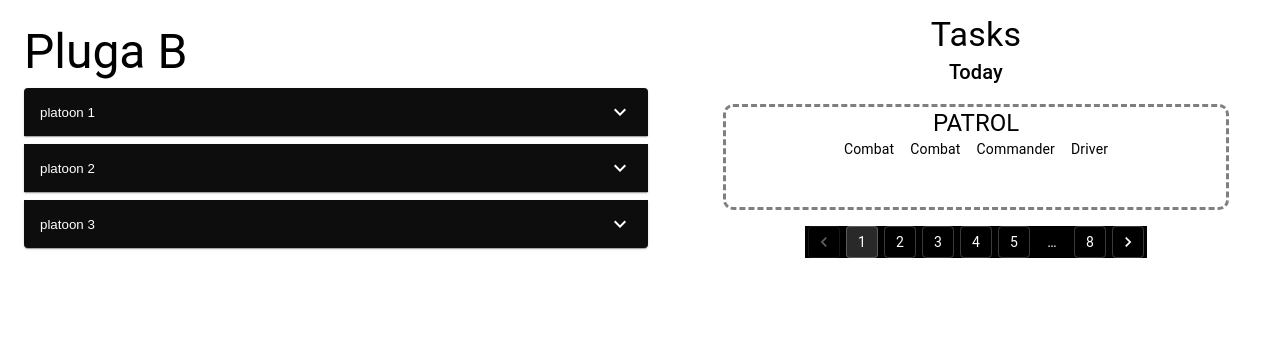
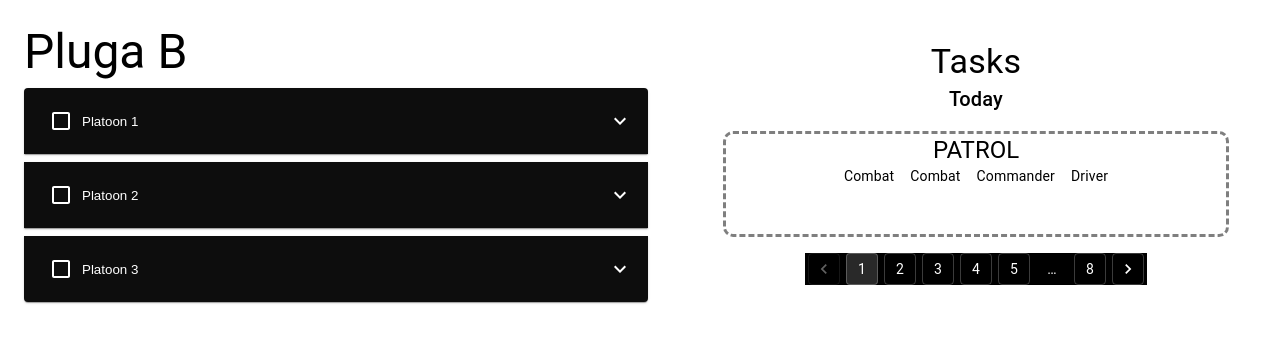
Before and after one commit to BlobDylan/Shavtzak, a React (Vite) app: page / in a window 1280 px wide. Shown: the top 342 px of the page. Built offline with nearby package versions, Linux system fonts and the light colour scheme.

Commit message:
dates messed up but kinda working

```diff
--- a/src/Componenets/left-pane-container/platoon-component/Platoon.tsx
+++ b/src/Componenets/left-pane-container/platoon-component/Platoon.tsx
@@ -37,8 +37,10 @@ function Platoon({ platoonNum }: { platoonNum: number }) {
           expandIcon={<ExpandMoreIcon />}
           aria-controls="panel3-content"
           id="panel3-header"
+          sx={{ display: "flex", flexDirection:"row", alignItems: "center", justifyContent: "space-between" }}
         >
-          {`platoon ${platoonNum}`}
+          <Checkbox color="primary.main" />
+          <div style={{ alignSelf: "center" }}>{`Platoon ${platoonNum}`}</div>
         </AccordionSummary>
         <AccordionDetails sx={{padding: "6px 60px 6px 20px"}}>
           <Stack spacing={1} sx={{ width: "100%" }}>
--- a/src/Componenets/left-pane-container/soldier-component/Soldier.component.tsx
+++ b/src/Componenets/left-pane-container/soldier-component/Soldier.component.tsx
@@ -1,45 +1,10 @@
-// import {
-//     Typography,
-//     Box,
-//     IconButton,
-// } from "@mui/material";
-
-// import DeleteIcon from '@mui/icons-material/Delete';
-// import { Soldier } from "../../shared/Soldier.model";
-// import { SoldierRole } from "../../shared/SoldierRole.enum";
-// import { CompanyContextType, useCompanyContext } from "../../../contexts/Company.ctx";
-
-
-// function SoldierViewComponent(props:{soldier: Soldier}) {
-//     const companyContext = useCompanyContext() as CompanyContextType;
-
-//     return (
-//         // make the box display flex horizontally and align items to edges
-//         // add a round border to the box with rounded corners in white color
-//         <Box display="flex" flexDirection="row" alignItems="center" justifyContent="space-between" sx={{borderRadius: "10px", border: "1px solid white", padding: "0.5rem"}}>
-//             <div>
-//                 <Typography variant="body1">{props.soldier.name}</Typography>
-//                 <Typography variant="body2">{prettyPrintRoles(props.soldier.roles)}</Typography>
-//             </div>
-//             <IconButton onClick={() => companyContext.deleteSoldier(props.soldier)}>
-//                 <DeleteIcon />
-//             </IconButton>
-//         </Box>
-//     );
-// }
-
-// const prettyPrintRoles = (roles: SoldierRole[]) => {
-//     return roles.map((role) => role).join(" - ");
-// }
-
-// export default SoldierViewComponent;
-
 import { useDrag } from 'react-dnd'
 
 import {
     Typography,
     Box,
     IconButton,
+    Checkbox,
 } from "@mui/material";
 
 import DeleteIcon from '@mui/icons-material/Delete';
@@ -48,18 +13,13 @@ import { SoldierRole } from "../../shared/SoldierRole.enum";
 import { CompanyContextType, useCompanyContext } from "../../../contexts/Company.ctx";
 import { ItemTypes } from '../../task-components/DroppableTaskExample';
 
-
-const style = {
-    display: 'inline-block',
-    cursor: 'move',
-}
-
 function SoldierViewComponent(props:{soldier: Soldier}) {
     const [, drag] = useDrag(() => ({ type: ItemTypes.SOLDIER, item: props.soldier }))
     const companyContext = useCompanyContext() as CompanyContextType;
 
     return (
         <Box ref={drag} width={"100%"} display="flex" flexDirection="row" alignItems="center" justifyContent="space-between" sx={{borderRadius: "10px", border: "1px solid white", padding: "0.5rem"}}>
+            <Checkbox color="primary.main"/>
             <div>
                 <Typography variant="body1">{props.soldier.name}</Typography>
                 <Typography variant="body2">{prettyPrintRoles(props.soldier.roles)}</Typography>
--- a/src/Componenets/task-components/Tasks.tsx
+++ b/src/Componenets/task-components/Tasks.tsx
@@ -18,7 +18,10 @@ function Tasks() {
     } else if (value === 3) {
       setCurrentDateString("Tomorrow");
     } else {
-      setCurrentDateString(today.toString());
+      const day = today.getDay();
+      const month = today.getMonth();
+      const year = today.getFullYear();
+      setCurrentDateString(`${day}/${month}/${year}`);
     }
   }
 
@@ -26,7 +29,6 @@ function Tasks() {
 
   return (
     <Box width={"100%"} display={"flex"} flexDirection={'column'} alignItems={'center'}>
-      {/* Add a filter by date */}
       <Typography variant="h4">Tasks</Typography>
       <Typography variant="h6">{currentDateString}</Typography>
         {companyContext.company.taskInstances.filter((task_instance) => {
```
